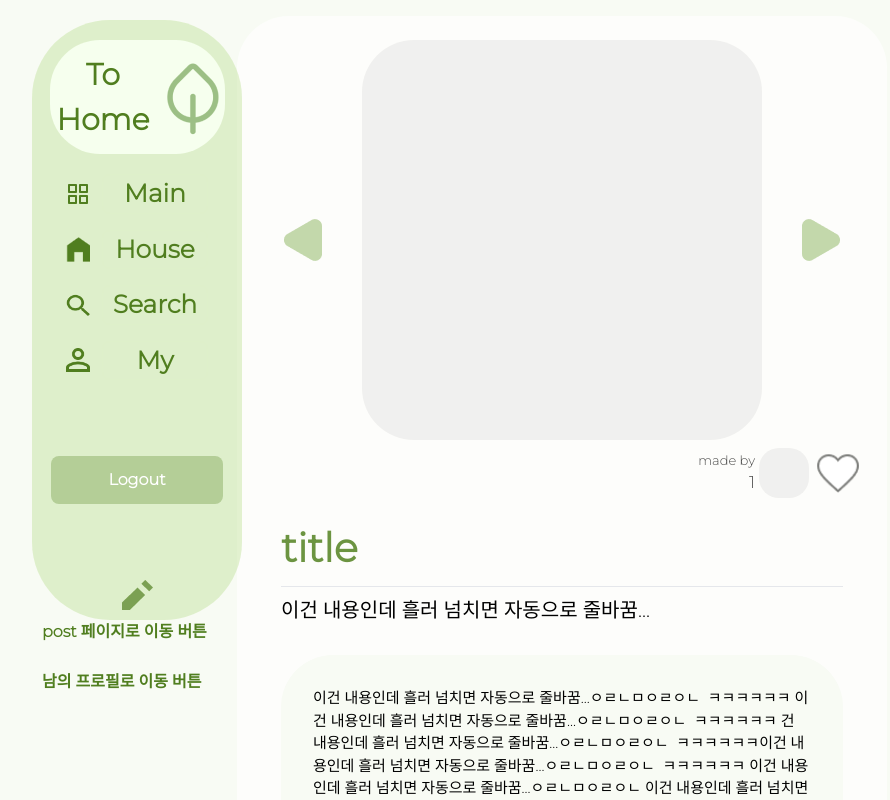
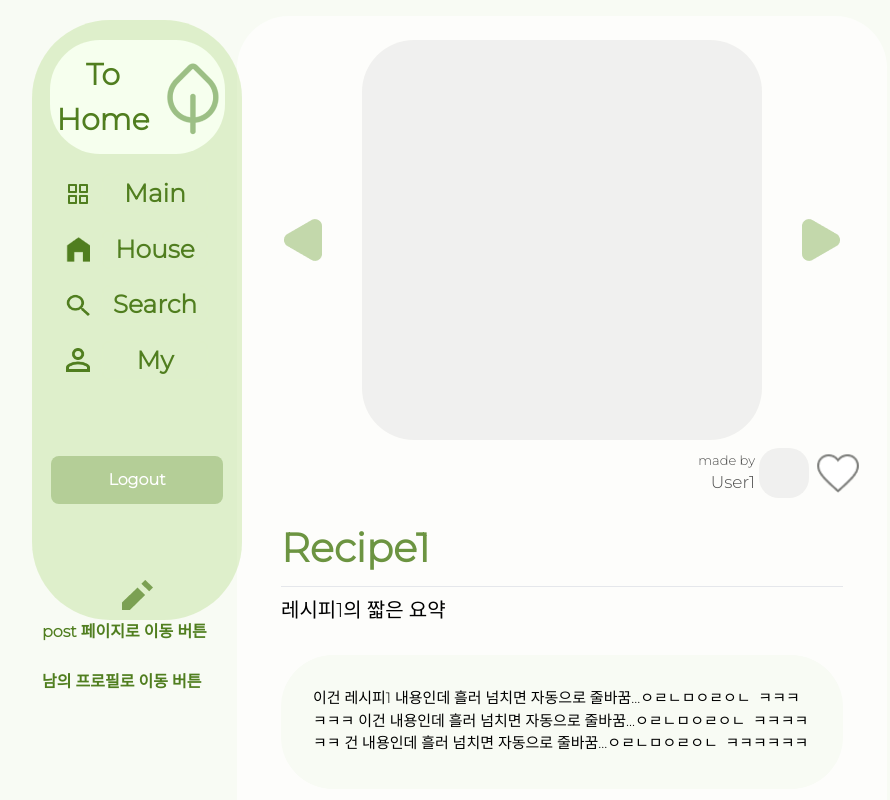
Before and after one commit to ye-one222/ToHome-FE, a React (Create React App) app in the folder project/: page /recipe/1 in a window 1280 px wide. Shown: the top 800 px of the page, without its empty margins (78-968 px from the left). Built offline with nearby package versions, Linux system fonts and the light colour scheme.

Commit message:
useParams 사용해서 main->detail 이동 수정

```diff
--- a/project/src/app/detail/[id]/housePage.tsx
+++ b/project/src/app/detail/[id]/housePage.tsx
@@ -1,32 +1,22 @@
 import React, { useState } from "react"
 import { Menu } from "../../../interface/menu.tsx"
+import { houses } from '../../../interface/houses.tsx';
+import { useParams } from "react-router-dom"
 
 type HouseDetailPageParams = {
     id: string
 }
 
-const house = [ //임시
-    {
-        post_id: 1,
-        title: 'BEST RECIPE1',
-        short_description: '이건 요약 내용인데 흘러 넘치면 자동으로 줄바꿈...',
-        content: '이건 내용인데 흘러 넘치면 자동으로 줄바꿈...ㅇㄹㄴㅁㅇㄹㅇㄴ  ㅋㅋㅋㅋㅋㅋ 이건 내용인데 흘러 넘치면 자동으로 줄바꿈...ㅇㄹㄴㅁㅇㄹㅇㄴ  ㅋㅋㅋㅋㅋㅋ 건 내용인데 흘러 넘치면 자동으로 줄바꿈...ㅇㄹㄴㅁㅇㄹㅇㄴ  ㅋㅋㅋㅋㅋㅋ',
-        furniture_category: [1],
-        material_category: [1,2,3],
-        username: 'User1'
-    }
-]
-
-const UsedCategory = (type: string) => {
+const UsedCategory = (type: string, index: number) => {
     return (
         <div className={`mt-10 ${type==="가구 종류"? 'bg-[#DEF0CA]' : 'bg-[#F8FBF4]'} rounded-[30px] border-b border-b-[#73974C] p-10`}>
             <h1 className="text-[30px] text-[#507E1F]">{type}</h1>
             <div className="flex overflow-x-auto min-h-[40px]">
-                {type==="가구 종류"? house[0].furniture_category.map((each, index) => {
+                {type==="가구 종류"? houses[index].furniture_category.map((each, index) => {
                 return (
                     <div key={index} className="w-[75px] h-[40px] bg-[#6c9441] text-[13px] text-center text-white rounded-[30px] p-2">{each}</div>
                 )
-                }) : house[0].material_category.map((each, index) => {
+                }) : houses[index].material_category.map((each, index) => {
                     return (
                         <div key={index} className="w-[75px] h-[40px] bg-[#6c9441] text-[13px] text-center text-white rounded-[30px] p-2">{each}</div>
                     )
@@ -40,6 +30,8 @@ export const HouseDetailPage:React.FC = () => {
     const leftBtnUrl = '/img/leftBtn.png';
     const rightBtnUrl = '/img/rightBtn.png';
     const [ IsScrapped, setIsScrapped ] = useState(false);
+    const { id } = useParams<HouseDetailPageParams>();
+    const index = houses.findIndex(recipe => recipe.post_id.toString() === id);
 
     return (
         <div className="flex flex-col items-center">
@@ -63,7 +55,7 @@ export const HouseDetailPage:React.FC = () => {
                 <div className="mt-2 flex items-center justify-end gap-1">
                     <div className="flex-col">
                         <div className="text-right text-[13px] text-[#000000b2]">made by</div>
-                        <div className="text-right text-[17px] text-[#000000b2]">username</div>
+                        <div className="text-right text-[17px] text-[#000000b2]">{houses[index].username}</div>
                     </div>
                     <div className="w-[50px] h-[50px] bg-[#8181811a] rounded-[20px]">
                         {/* 사진 자리 - 나중에 이걸로 교체
@@ -81,16 +73,16 @@ export const HouseDetailPage:React.FC = () => {
                 </div>
 
                 <div className="flex flex-col p-5">
-                    <h1 className="min-h-[45px] text-[40px] font-bold text-[#6C9441] overflow-y-hidden">title</h1>
+                    <h1 className="min-h-[45px] text-[40px] font-bold text-[#6C9441] overflow-y-hidden">{houses[index].title}</h1>
                     <hr className="w-full bg-black mt-2 mb-2"/>
-                    <div className="min-h-[60px] text-[20px] whitespace-pre-wrap overflow-y-hidden">이건 내용인데 흘러 넘치면 자동으로 줄바꿈...</div>
+                    <div className="min-h-[60px] text-[20px] whitespace-pre-wrap overflow-y-hidden">{houses[index].short_description}</div>
                     <div className="flex bg-[#F8FBF4] rounded-[52px] p-8">
-                        <div className="min-h-[70px] text-[15px] whitespace-pre-wrap overflow-y-hidden">이건 내용인데 흘러 넘치면 자동으로 줄바꿈...ㅇㄹㄴㅁㅇㄹㅇㄴ  ㅋㅋㅋㅋㅋㅋ 이건 내용인데 흘러 넘치면 자동으로 줄바꿈...ㅇㄹㄴㅁㅇㄹㅇㄴ  ㅋㅋㅋㅋㅋㅋ 건 내용인데 흘러 넘치면 자동으로 줄바꿈...ㅇㄹㄴㅁㅇㄹㅇㄴ  ㅋㅋㅋㅋㅋㅋ이건 내용인데 흘러 넘치면 자동으로 줄바꿈...ㅇㄹㄴㅁㅇㄹㅇㄴ  ㅋㅋㅋㅋㅋㅋ 이건 내용인데 흘러 넘치면 자동으로 줄바꿈...ㅇㄹㄴㅁㅇㄹㅇㄴ 이건 내용인데 흘러 넘치면 자동으로 줄바꿈...ㅇㄹㄴㅁㅇㄹㅇㄴ  ㅋㅋㅋㅋㅋㅋ 이건 내용인데 흘러 넘치면 자동으로 줄바꿈...ㅇㄹㄴㅁㅇㄹㅇㄴ 이건 내용인데 흘러 넘치면 자동으로 줄바꿈...ㅇㄹㄴㅁㅇㄹㅇㄴ  ㅋㅋㅋㅋㅋㅋ 이건 내용인데 흘러 넘치면 자동으로 줄바꿈...ㅇㄹㄴㅁㅇㄹㅇㄴ 이건 내용인데 흘러 넘치면 자동으로 줄바꿈...ㅇㄹㄴㅁㅇㄹㅇㄴ  ㅋㅋㅋㅋㅋㅋ 이건 내용인데 흘러 넘치면 자동으로 줄바꿈...ㅇㄹㄴㅁㅇㄹㅇㄴ 이건 내용인데 흘러 넘치면 자동으로 줄바꿈...ㅇㄹㄴㅁㅇㄹㅇㄴ  ㅋㅋㅋㅋㅋㅋ 이건 내용인데 흘러 넘치면 자동으로 줄바꿈...ㅇㄹㄴㅁㅇㄹㅇㄴ 이건 내용인데 흘러 넘치면 자동으로 줄바꿈...ㅇㄹㄴㅁㅇㄹㅇㄴ  ㅋㅋㅋㅋㅋㅋ 이건 내용인데 흘러 넘치면 자동으로 줄바꿈...ㅇㄹㄴㅁㅇㄹㅇㄴ </div>
+                        <div className="min-h-[70px] text-[15px] whitespace-pre-wrap overflow-y-hidden">{houses[index].content}</div>
                     </div>
 
                     <hr className="w-full bg-black mt-10 mb-2"/>
-                    {UsedCategory('가구 종류')}
-                    {UsedCategory('사용재료')}
+                    {UsedCategory('가구 종류',index)}
+                    {UsedCategory('사용재료',index)}
                 </div>
             </div>
         </div>
--- a/project/src/app/detail/[id]/recipePage.tsx
+++ b/project/src/app/detail/[id]/recipePage.tsx
@@ -1,33 +1,22 @@
 import React, { useState } from "react"
 import { Menu } from "../../../interface/menu.tsx"
+import { recipes } from '../../../interface/recipes.tsx';
 import { useParams } from "react-router-dom"
 
 type RecipDetailPageParams = {
     id: string
 }
 
-const recipe = [ //임시
-    {
-        post_id: 1,
-        title: 'BEST RECIPE1',
-        short_description: '이건 요약 내용인데 흘러 넘치면 자동으로 줄바꿈...',
-        content: '이건 내용인데 흘러 넘치면 자동으로 줄바꿈...ㅇㄹㄴㅁㅇㄹㅇㄴ  ㅋㅋㅋㅋㅋㅋ 이건 내용인데 흘러 넘치면 자동으로 줄바꿈...ㅇㄹㄴㅁㅇㄹㅇㄴ  ㅋㅋㅋㅋㅋㅋ 건 내용인데 흘러 넘치면 자동으로 줄바꿈...ㅇㄹㄴㅁㅇㄹㅇㄴ  ㅋㅋㅋㅋㅋㅋ',
-        furniture_category: [1],
-        material_category: [1,2,3],
-        username: 'User1'
-    }
-]
-
-const UsedCategory = (type: string) => {
+const UsedCategory = (type: string, index: number) => {
     return (
         <div className={`mt-10 ${type==="가구 종류"? 'bg-[#DEF0CA]' : 'bg-[#F8FBF4]'} rounded-[30px] border-b border-b-[#73974C] p-10`}>
             <h1 className="text-[30px] text-[#507E1F]">{type}</h1>
             <div className="flex overflow-x-auto min-h-[40px]">
-                {type==="가구 종류"? recipe[0].furniture_category.map((each, index) => {
+                {type==="가구 종류"? recipes[index].furniture_category.map((each, index) => {
                 return (
                     <div key={index} className="w-[75px] h-[40px] bg-[#6c9441] text-[13px] text-center text-white rounded-[30px] p-2">{each}</div>
                 )
-                }) : recipe[0].material_category.map((each, index) => {
+                }) : recipes[index].material_category.map((each, index) => {
                     return (
                         <div key={index} className="w-[75px] h-[40px] bg-[#6c9441] text-[13px] text-center text-white rounded-[30px] p-2">{each}</div>
                     )
@@ -42,6 +31,7 @@ export const RecipeDetailPage:React.FC = () => {
     const rightBtnUrl = '/img/rightBtn.png';
     const [ IsScrapped, setIsScrapped ] = useState(false);
     const { id } = useParams<RecipDetailPageParams>();
+    const index = recipes.findIndex(recipe => recipe.post_id.toString() === id);
 
     return (
         <div className="flex flex-col items-center">
@@ -65,7 +55,7 @@ export const RecipeDetailPage:React.FC = () => {
                 <div className="mt-2 flex items-center justify-end gap-1">
                     <div className="flex-col">
                         <div className="text-right text-[13px] text-[#000000b2]">made by</div>
-                        <div className="text-right text-[17px] text-[#000000b2]">{id}</div>
+                        <div className="text-right text-[17px] text-[#000000b2]">{recipes[index].username}</div>
                     </div>
                     <div className="w-[50px] h-[50px] bg-[#8181811a] rounded-[20px]">
                         {/* 사진 자리 - 나중에 이걸로 교체
@@ -83,16 +73,16 @@ export const RecipeDetailPage:React.FC = () => {
                 </div>
 
                 <div className="flex flex-col p-5">
-                    <h1 className="min-h-[45px] text-[40px] font-bold text-[#6C9441] overflow-y-hidden">title</h1>
+                    <h1 className="min-h-[45px] text-[40px] font-bold text-[#6C9441] overflow-y-hidden">{recipes[index].title}</h1>
                     <hr className="w-full bg-black mt-2 mb-2"/>
-                    <div className="min-h-[60px] text-[20px] whitespace-pre-wrap overflow-y-hidden">이건 내용인데 흘러 넘치면 자동으로 줄바꿈...</div>
+                    <div className="min-h-[60px] text-[20px] whitespace-pre-wrap overflow-y-hidden">{recipes[index].short_description}</div>
                     <div className="flex bg-[#F8FBF4] rounded-[52px] p-8">
-                        <div className="min-h-[70px] text-[15px] whitespace-pre-wrap overflow-y-hidden">이건 내용인데 흘러 넘치면 자동으로 줄바꿈...ㅇㄹㄴㅁㅇㄹㅇㄴ  ㅋㅋㅋㅋㅋㅋ 이건 내용인데 흘러 넘치면 자동으로 줄바꿈...ㅇㄹㄴㅁㅇㄹㅇㄴ  ㅋㅋㅋㅋㅋㅋ 건 내용인데 흘러 넘치면 자동으로 줄바꿈...ㅇㄹㄴㅁㅇㄹㅇㄴ  ㅋㅋㅋㅋㅋㅋ이건 내용인데 흘러 넘치면 자동으로 줄바꿈...ㅇㄹㄴㅁㅇㄹㅇㄴ  ㅋㅋㅋㅋㅋㅋ 이건 내용인데 흘러 넘치면 자동으로 줄바꿈...ㅇㄹㄴㅁㅇㄹㅇㄴ 이건 내용인데 흘러 넘치면 자동으로 줄바꿈...ㅇㄹㄴㅁㅇㄹㅇㄴ  ㅋㅋㅋㅋㅋㅋ 이건 내용인데 흘러 넘치면 자동으로 줄바꿈...ㅇㄹㄴㅁㅇㄹㅇㄴ 이건 내용인데 흘러 넘치면 자동으로 줄바꿈...ㅇㄹㄴㅁㅇㄹㅇㄴ  ㅋㅋㅋㅋㅋㅋ 이건 내용인데 흘러 넘치면 자동으로 줄바꿈...ㅇㄹㄴㅁㅇㄹㅇㄴ 이건 내용인데 흘러 넘치면 자동으로 줄바꿈...ㅇㄹㄴㅁㅇㄹㅇㄴ  ㅋㅋㅋㅋㅋㅋ 이건 내용인데 흘러 넘치면 자동으로 줄바꿈...ㅇㄹㄴㅁㅇㄹㅇㄴ 이건 내용인데 흘러 넘치면 자동으로 줄바꿈...ㅇㄹㄴㅁㅇㄹㅇㄴ  ㅋㅋㅋㅋㅋㅋ 이건 내용인데 흘러 넘치면 자동으로 줄바꿈...ㅇㄹㄴㅁㅇㄹㅇㄴ 이건 내용인데 흘러 넘치면 자동으로 줄바꿈...ㅇㄹㄴㅁㅇㄹㅇㄴ  ㅋㅋㅋㅋㅋㅋ 이건 내용인데 흘러 넘치면 자동으로 줄바꿈...ㅇㄹㄴㅁㅇㄹㅇㄴ </div>
+                        <div className="min-h-[70px] text-[15px] whitespace-pre-wrap overflow-y-hidden">{recipes[index].content}</div>
                     </div>
 
                     <hr className="w-full bg-black mt-10 mb-2"/>
-                    {UsedCategory('가구 종류')}
-                    {UsedCategory('사용재료')}
+                    {UsedCategory('가구 종류', index)}
+                    {UsedCategory('사용재료', index)}
                 </div>
             </div>
         </div>
--- a/project/src/app/houseMain.tsx
+++ b/project/src/app/houseMain.tsx
@@ -63,7 +63,7 @@ const HouseCard = ({ post_id, title, username }) => {
     //fetch로 GET 요청 -> 각각 저장
 
     return (
-        <Link to='/house/1'>
+        <Link to={`/house/${post_id}`}>
         <div className="flex flex-col">
             <div className="w-[230px] h-[230px] bg-[#f1f2f0] rounded-[20px] hover:scale-105 hover:shadow-2xl transition-transform ease-in-out duration-400">
                 {/* 사진 자리 - 나중에 이걸로 교체
--- a/project/src/interface/recipes.tsx
+++ b/project/src/interface/recipes.tsx
@@ -1,27 +1,65 @@
 export const recipes = [
     {
         post_id: 1,
-        title: 'Title1',
+        title: 'Recipe1',
+        short_description: '레시피1의 짧은 요약',
+        content: '이건 레시피1 내용인데 흘러 넘치면 자동으로 줄바꿈...ㅇㄹㄴㅁㅇㄹㅇㄴ  ㅋㅋㅋㅋㅋㅋ 이건 내용인데 흘러 넘치면 자동으로 줄바꿈...ㅇㄹㄴㅁㅇㄹㅇㄴ  ㅋㅋㅋㅋㅋㅋ 건 내용인데 흘러 넘치면 자동으로 줄바꿈...ㅇㄹㄴㅁㅇㄹㅇㄴ  ㅋㅋㅋㅋㅋㅋ',
+        furniture_category: [1],
+        material_category: [1,2,3],
         username: 'User1'
     },
     {
         post_id: 2,
-        title: 'Title2',
+        title: 'Recipe2',
+        short_description: '레시피2의 짧은 요약',
+        content: '이건 레시피2 내용인데 흘러 넘치면 자동으로 줄바꿈...ㅇㄹㄴㅁㅇㄹㅇㄴ  ㅋㅋㅋㅋㅋㅋ 이건 내용인데 흘러 넘치면 자동으로 줄바꿈...ㅇㄹㄴㅁㅇㄹㅇㄴ  ㅋㅋㅋㅋㅋㅋ 건 내용인데 흘러 넘치면 자동으로 줄바꿈...ㅇㄹㄴㅁㅇㄹㅇㄴ  ㅋㅋㅋㅋㅋㅋ',
+        furniture_category: [2],
+        material_category: [1,3],
         username: 'User2'
     },
     {
         post_id: 3,
-        title: 'Title3',
+        title: 'Recipe3',
+        short_description: '레시피3의 짧은 요약',
+        content: '이건 레시피3 내용인데 흘러 넘치면 자동으로 줄바꿈...ㅇㄹㄴㅁㅇㄹㅇㄴ  ㅋㅋㅋㅋㅋㅋ 이건 내용인데 흘러 넘치면 자동으로 줄바꿈...ㅇㄹㄴㅁㅇㄹㅇㄴ  ㅋㅋㅋㅋㅋㅋ 건 내용인데 흘러 넘치면 자동으로 줄바꿈...ㅇㄹㄴㅁㅇㄹㅇㄴ  ㅋㅋㅋㅋㅋㅋ',
+        furniture_category: [3],
+        material_category: [2,3],
         username: 'User3'
     },
     {
         post_id: 4,
-        title: 'Title4',
+        title: 'Recipe4',
+        short_description: '레시피4의 짧은 요약',
+        content: '이건 레시피4 내용인데 흘러 넘치면 자동으로 줄바꿈...ㅇㄹㄴㅁㅇㄹㅇㄴ  ㅋㅋㅋㅋㅋㅋ 이건 내용인데 흘러 넘치면 자동으로 줄바꿈...ㅇㄹㄴㅁㅇㄹㅇㄴ  ㅋㅋㅋㅋㅋㅋ 건 내용인데 흘러 넘치면 자동으로 줄바꿈...ㅇㄹㄴㅁㅇㄹㅇㄴ  ㅋㅋㅋㅋㅋㅋ',
+        furniture_category: [4],
+        material_category: [4],
         username: 'User4'
     },
     {
         post_id: 5,
-        title: 'Title5',
+        title: 'Recipe5',
+        short_description: '레시피5의 짧은 요약',
+        content: '이건 레시피5 내용인데 흘러 넘치면 자동으로 줄바꿈...ㅇㄹㄴㅁㅇㄹㅇㄴ  ㅋㅋㅋㅋㅋㅋ 이건 내용인데 흘러 넘치면 자동으로 줄바꿈...ㅇㄹㄴㅁㅇㄹㅇㄴ  ㅋㅋㅋㅋㅋㅋ 건 내용인데 흘러 넘치면 자동으로 줄바꿈...ㅇㄹㄴㅁㅇㄹㅇㄴ  ㅋㅋㅋㅋㅋㅋ',
+        furniture_category: [1],
+        material_category: [1,2,3],
         username: 'User5'
     },
+    {
+        post_id: 6,
+        title: 'Recipe6',
+        short_description: '레시피6의 짧은 요약',
+        content: '이건 레시피6 내용인데 흘러 넘치면 자동으로 줄바꿈...ㅇㄹㄴㅁㅇㄹㅇㄴ  ㅋㅋㅋㅋㅋㅋ 이건 내용인데 흘러 넘치면 자동으로 줄바꿈...ㅇㄹㄴㅁㅇㄹㅇㄴ  ㅋㅋㅋㅋㅋㅋ 건 내용인데 흘러 넘치면 자동으로 줄바꿈...ㅇㄹㄴㅁㅇㄹㅇㄴ  ㅋㅋㅋㅋㅋㅋ',
+        furniture_category: [4],
+        material_category: [4],
+        username: 'User6'
+    },
+    {
+        post_id: 7,
+        title: 'Recipe7',
+        short_description: '레시피7의 짧은 요약',
+        content: '이건 레시피7 내용인데 흘러 넘치면 자동으로 줄바꿈...ㅇㄹㄴㅁㅇㄹㅇㄴ  ㅋㅋㅋㅋㅋㅋ 이건 내용인데 흘러 넘치면 자동으로 줄바꿈...ㅇㄹㄴㅁㅇㄹㅇㄴ  ㅋㅋㅋㅋㅋㅋ 건 내용인데 흘러 넘치면 자동으로 줄바꿈...ㅇㄹㄴㅁㅇㄹㅇㄴ  ㅋㅋㅋㅋㅋㅋ',
+        furniture_category: [1],
+        material_category: [1,2,3],
+        username: 'User7'
+    },
 ]
--- a/project/src/router/index.tsx
+++ b/project/src/router/index.tsx
@@ -42,11 +42,11 @@ const homeRouter = createBrowserRouter([
         element: <PostPage />,
     },
     {
-        path:'/recipe/:id', //일단 임시로
+        path:'/recipe/:id',
         element: <RecipeDetailPage />,
     },
     {
-        path:'/house/1', //일단 임시로
+        path:'/house/:id',
         element: <HouseDetailPage />,
     },
     {
```
Also changed, not shown: project/src/interface/houses.tsx (+20 -0 lines).
